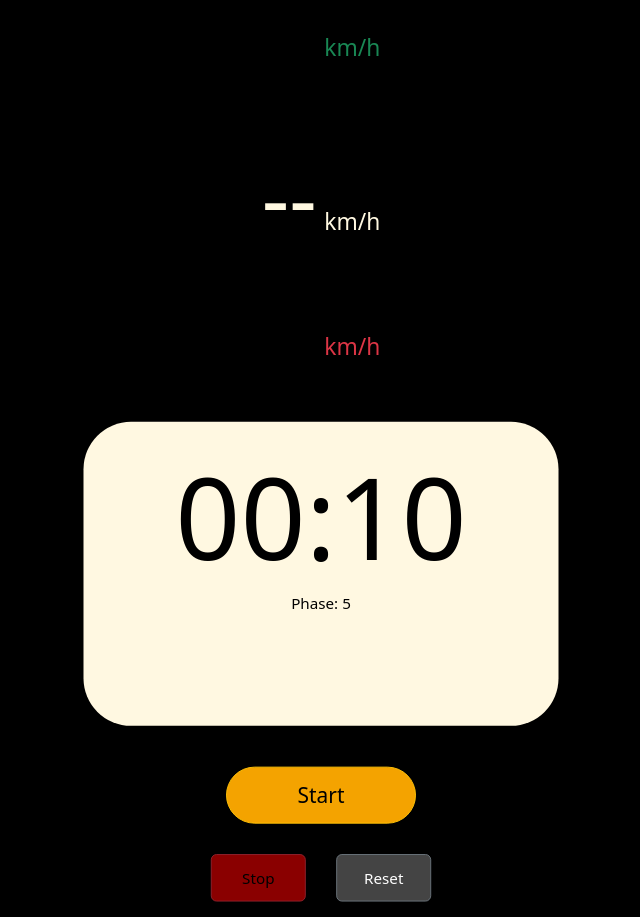
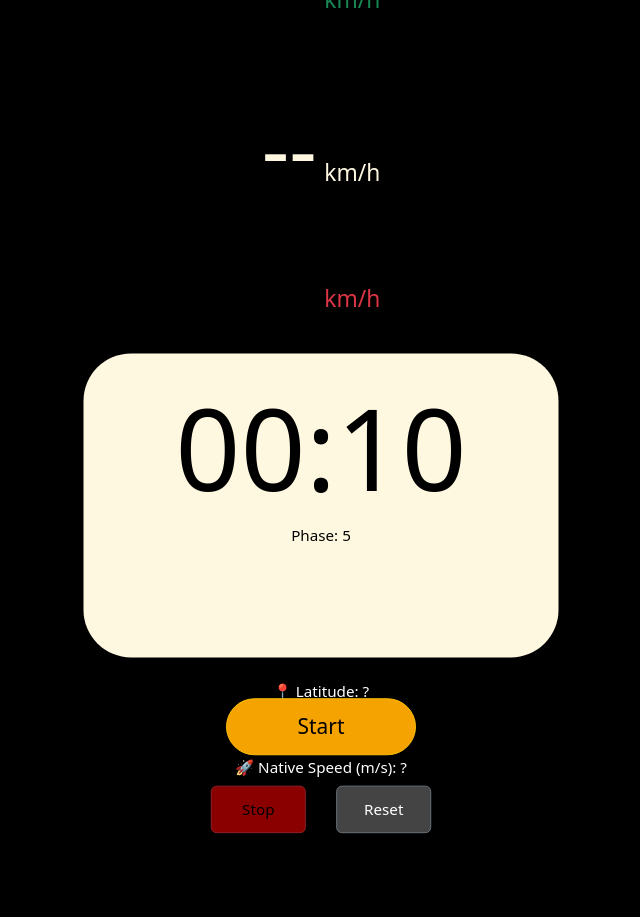
Before and after one commit to katarinastevanovic7/VespaRennen, a Vue app in the folder frontend/: page / in a window 1280 px wide. Shown: the whole page, without its empty margins (319-959 px from the left). After the commit the page ends 849 px from the top, so only its background shows below. Built offline with nearby package versions, Linux system fonts and the light colour scheme; no server answers.

Commit message:
🔧 App.vue angepasst: GPS-Debug-Ausgabe hinzugefügt

```diff
--- a/frontend/src/App.vue
+++ b/frontend/src/App.vue
@@ -2,20 +2,21 @@
   <div class="scale-wrapper">
     <div class="app-container text-center text-light">
       <div class="speed-row">
-        <!--Zielgeschwindigkeit(langsam)-->
+        <!-- Zielgeschwindigkeit (langsam) -->
         <TargetSpeedComponent
           :targetSpeed="targetSpeedUpper"
           directionClass="text-success"
         />
-        <!--Aktuelle Geschwindigkeit zentriert-->
+        <!-- Aktuelle Geschwindigkeit -->
         <SpeedComponent :speed="speedDisplay" />
-        <!--Zielgeschwindigkeit(schnell)-->
+        <!-- Zielgeschwindigkeit (schnell) -->
         <TargetSpeedComponent
           :targetSpeed="targetSpeedLower"
           directionClass="text-danger"
         />
       </div>
 
+      <!-- Timer -->
       <TimerComponent
         :time="formattedTime"
         :phase="phaseCounter"
@@ -28,15 +29,18 @@
         @pause="pause"
         @resume="resume"
         @closeMessage="showMessage = false"
-
       />
 
       <MessageComponent :message="message" :show="showMessage" @closeMessage="showMessage = false" />
 
-
+      <!-- GPS-Debug-Ausgabe für Handytest -->
+      <div class="mt-4" style="color: white;">
+        <p>📍 Latitude: <span id="lat">?</span></p>
+        <p>📍 Longitude: <span id="lon">?</span></p>
+        <p>🚀 Native Speed (m/s): <span id="nativeSpeed">?</span></p>
       </div>
     </div>
-
+  </div>
 </template>
 
 <script>
@@ -69,7 +73,6 @@ export default {
       gpsStarted: false,
       targetSpeedLower: null,
       targetSpeedUpper: null
-
     };
   },
   computed: {
@@ -77,11 +80,10 @@ export default {
       const minutes = Math.floor(this.time / 60).toString().padStart(2, '0');
       const seconds = (this.time % 60).toString().padStart(2, '0');
       return `${minutes}:${seconds}`;
-
     }
   },
   mounted() {
-    // Holt GPS-Daten vom Backend alle 1 Sekunde
+    // Backend-GPS-Daten holen
     setInterval(() => {
       fetch('http://localhost:3000/api/gps/status')
         .then(res => res.json())
@@ -90,14 +92,10 @@ export default {
           if (data.speed !== undefined) {
             const speedKmh = data.speed * 3.6;
             this.speedDisplay = speedKmh.toFixed(1);
-
-           // const target = 20; // Zielgeschwindigkeit (kannst du später dynamisch machen)
-           // this.targetSpeedDisplay = ${target};
-
           }
         });
 
-    // 🔽 Zielgeschwindigkeit vom Server holen
+      // Zielgeschwindigkeit vom Server holen
       fetch('http://localhost:3000/api/target-speed')
         .then(res => res.json())
         .then(target => {
@@ -107,28 +105,36 @@ export default {
           }
         });
     }, 400);
+
+    // Native GPS-Daten direkt vom Handy anzeigen (zum Testen)
+    navigator.geolocation.watchPosition(
+      (pos) => {
+        document.getElementById("lat").textContent = pos.coords.latitude.toFixed(6);
+        document.getElementById("lon").textContent = pos.coords.longitude.toFixed(6);
+        document.getElementById("nativeSpeed").textContent = (pos.coords.speed || 0).toFixed(2);
+      },
+      (err) => {
+        console.error("⚠️ GPS-Fehler", err);
+      },
+      { enableHighAccuracy: true }
+    );
   },
   methods: {
     start() {
-    // Falls der Timer läuft und nicht pausiert ist, nichts tun
       if (this.running && !this.paused) return;
-
       this.message = '';
       this.showMessage = false;
 
-    // Wenn pausiert, dann fortsetzen
       if (this.paused) {
         this.resume();
         return;
       }
 
-    // ⭐ GPS-Daten nur einmal starten
       if (!this.gpsStarted) {
         startGps();
         this.gpsStarted = true;
       }
 
-    // 10 Sekunden Countdown als Puffer
       this.time = 10;
       this.running = true;
 
@@ -137,7 +143,6 @@ export default {
         if (this.time <= 0) {
           clearInterval(bufferCountdown);
 
-        // Nach 10 Sekunden startet der Haupt-Timer (5 Minuten)
           this.time = 300;
           this.phaseCounter = 5;
 
@@ -158,8 +163,6 @@ export default {
         }
       }, 1000);
     },
-
-
 
     stop() {
       clearInterval(this.timerInterval);
@@ -208,11 +211,10 @@ export default {
         }, 1000);
       }
     }
-
   }
 };
 </script>
 
 <style scoped>
-/* optionales Styling, falls du was anpassen willst */
+/* Optional: weitere Styles */
 </style>
```
Lines whose indentation alone changed are shown as unchanged.
